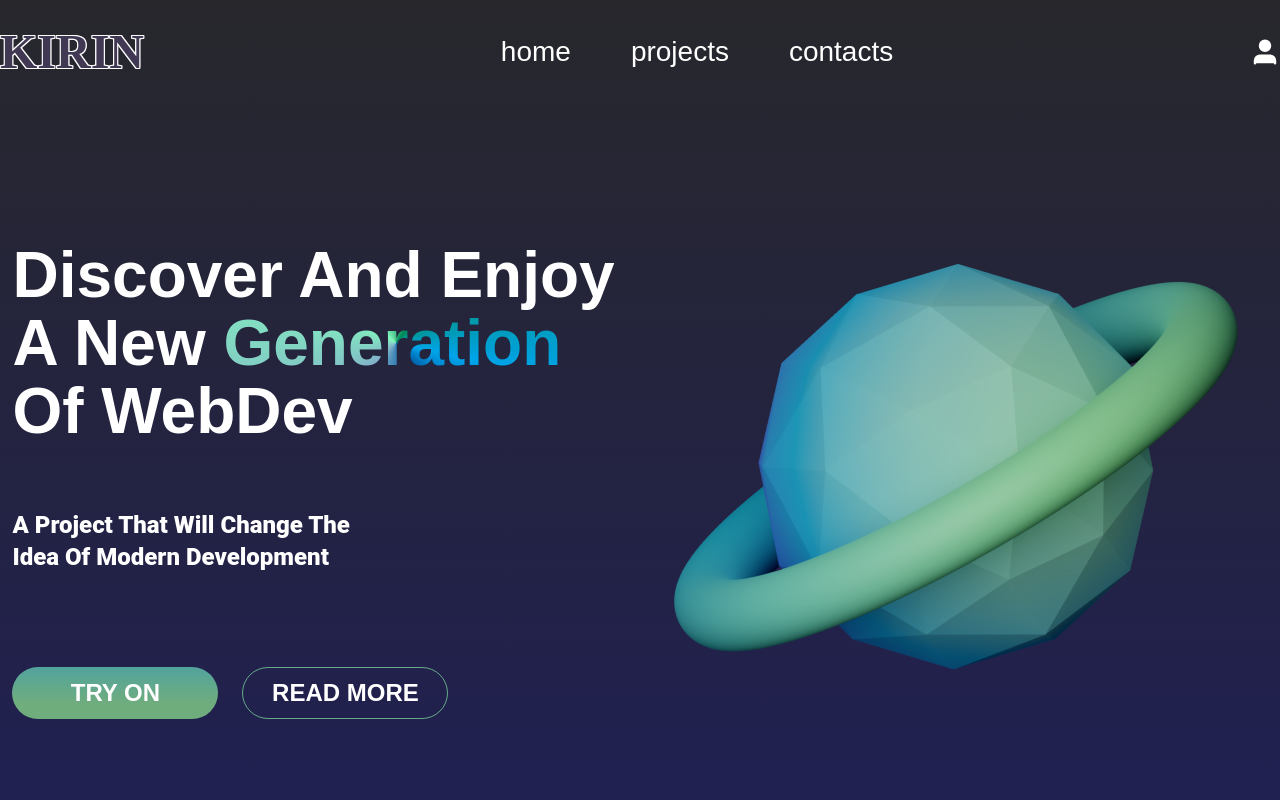
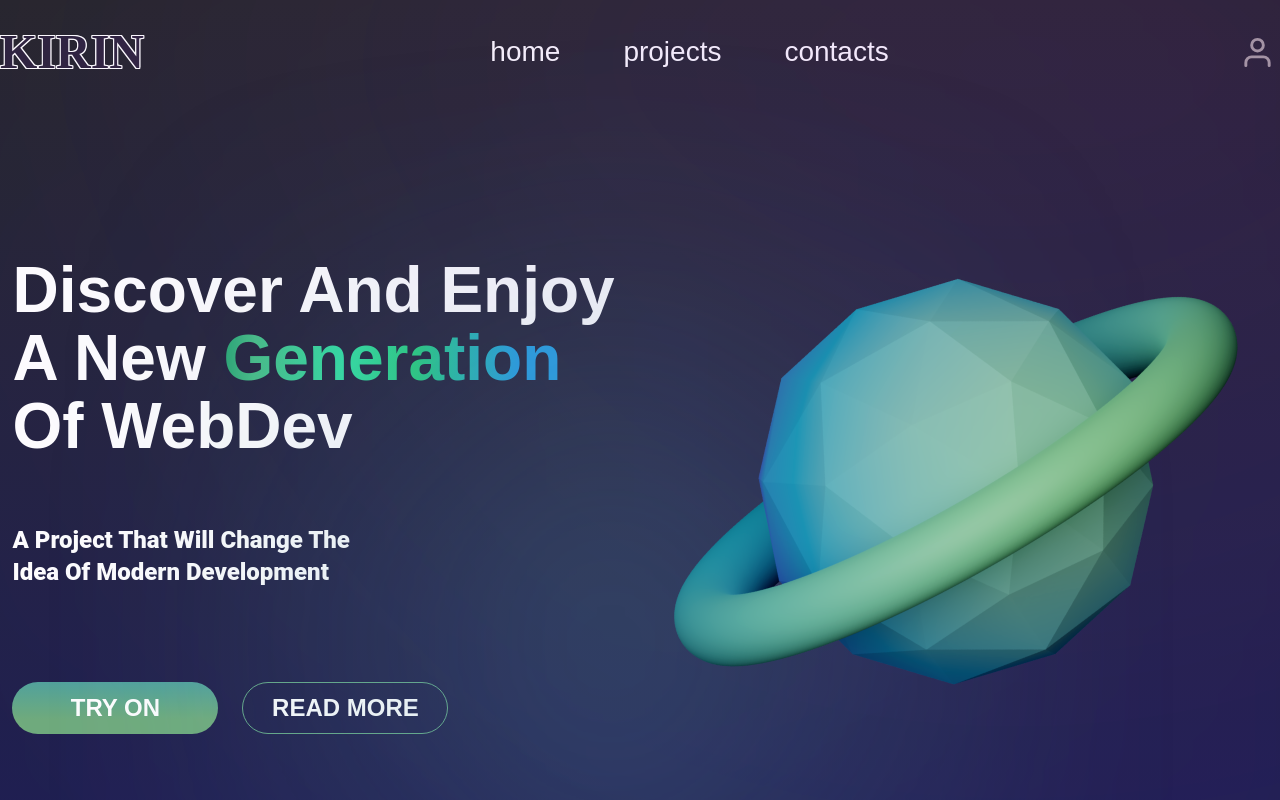
Before and after one commit to ZnSt/react-project-demo, a React (Create React App) app: page / in a window 1280 px wide. Shown: the top 800 px of the page. Built offline with nearby package versions, Linux system fonts and the light colour scheme.

Commit message:
Blobs&Gradients

```diff
--- a/src/components/Hero/Hero.jsx
+++ b/src/components/Hero/Hero.jsx
@@ -2,7 +2,7 @@ import space from '../../img/space.png';
 
 export const Hero = () => {
   return (
-    <section className="py-[125px]">
+    <section className="py-[140px] ">
       <div className="flex justify-around items-center">
         <div className="font-extrabold">
           <h1 className="font-outfit non-italic  text-[64px] leading-[68px] text-primaryText capitalize">
@@ -29,10 +29,13 @@ export const Hero = () => {
           </div>
         </div>
         <div>
-          <img src={space} alt="saly" />
+          <img src={space} alt="saly" className="w-[100%] relative z-[5]" />
+          <div   className='absolute z-[0]  w-[17%] h-[7%] top-[260px] right-[500px] rounded-full greenBlob '
+          ></div>
+          <div   className='absolute z-[0]  w-[17%] h-[7%] top-[480px] right-[560px] rounded-full tealBlob '
+          ></div>
         </div>
       </div>
-      <p style={{ textStroke: '1px white', color: 'transparent' }}>Kirin</p>
     </section>
   );
 };
--- a/src/components/NavBar/NavBar.jsx
+++ b/src/components/NavBar/NavBar.jsx
@@ -3,11 +3,12 @@ import { FiUser } from 'react-icons/fi';
 export const NavBar = () => {
   return (
     <header>
+      <div className=' z-[0] rounded-full  pinkBlob' />
       <nav className="flex items-center justify-between">
         <a href="#home" className="logo">
           kirin
         </a>
-        <ul className="flex items-center justify-center gap-x-[60px] text-primaryText">
+        <ul className="flex items-center justify-center gap-x-[63px] text-primaryText">
           <li>
             <a href="#home" className="header-link">
               home
@@ -25,7 +26,7 @@ export const NavBar = () => {
           </li>
         </ul>
         <button className="">
-          <FiUser className="w-[30px] h-[30px] fill-white stroke-white" />
+          <FiUser className="w-[45px] h-[35px]   stroke-stone-400" />
         </button>
       </nav>
     </header>
--- a/src/index.css
+++ b/src/index.css
@@ -30,7 +30,7 @@
   font-size: 48px;
   line-height: 40px;
   text-transform: uppercase;
-  color: #413953;
+  color: #2F253E;
   text-shadow: white 1px 0px, white 1px 1px, white 0px 1px, white -1px 1px,
     white -1px 0px, white -1px -1px, white 0px -1px, white 1px -1px;
 }
@@ -44,21 +44,11 @@
   border: 1px solid #66aa88;
 }
 .titleHeroColor {
-  background: conic-gradient(
-    from 181.33deg at 51.16% 50%,
-    #005aa4 -39.37deg,
-    #81b2c9 46.87deg,
-    #84f9bd 127.5deg,
-    #48c088 178.12deg,
-    #008956 215.62deg,
-    #00a4ea 281.25deg,
-    #005aa4 320.63deg,
-    #81b2c9 406.88deg
-  );
+  background: linear-gradient(92.11deg, #008956 -11.8%, #48C088 9.71%, #32E1A2 35.64%, #27CE7E 57.16%, #249EE2 86.95%);
   -webkit-background-clip: text;
   -webkit-text-fill-color: transparent;
   background-clip: text;
-  text-fill-color: transparent;
+
 }
 
 .modalColor {
@@ -86,7 +76,7 @@
   -webkit-background-clip: text;
   -webkit-text-fill-color: transparent;
   background-clip: text;
-  text-fill-color: transparent;
+
 }
 
 .yourSelfColor {
@@ -94,7 +84,7 @@
   -webkit-background-clip: text;
   -webkit-text-fill-color: transparent;
   background-clip: text;
-  text-fill-color: transparent;
+
 }
 
 .btnSeeAll {
@@ -110,17 +100,41 @@
   -webkit-background-clip: text;
   -webkit-text-fill-color: transparent;
   background-clip: text;
-  text-fill-color: transparent;
+
 }
 
 /* Color Balls */
 
-.purpleGradient {
+.purpleBlob {
   background-color: #e39dff;
   filter: blur(186px);
 }
 
-.blueGradient {
+.blueBlob {
   background-color: #4082ff;
   filter: blur(199.5px);
 }
+
+
+.greenBlob {
+  background: rgba(64, 255, 71, 0.5);
+  filter: blur(295px);
+
+
+
+}
+
+.tealBlob {
+  background: #61ADB9;
+  filter: blur(180.5px);
+}
+
+.pinkBlob {
+background: #9E00FF;
+  filter: blur(400.5px);
+  position: absolute;
+    width: 1067px;
+    height: 160px;
+    left: 482px;
+    top: -18px;
+}
```
